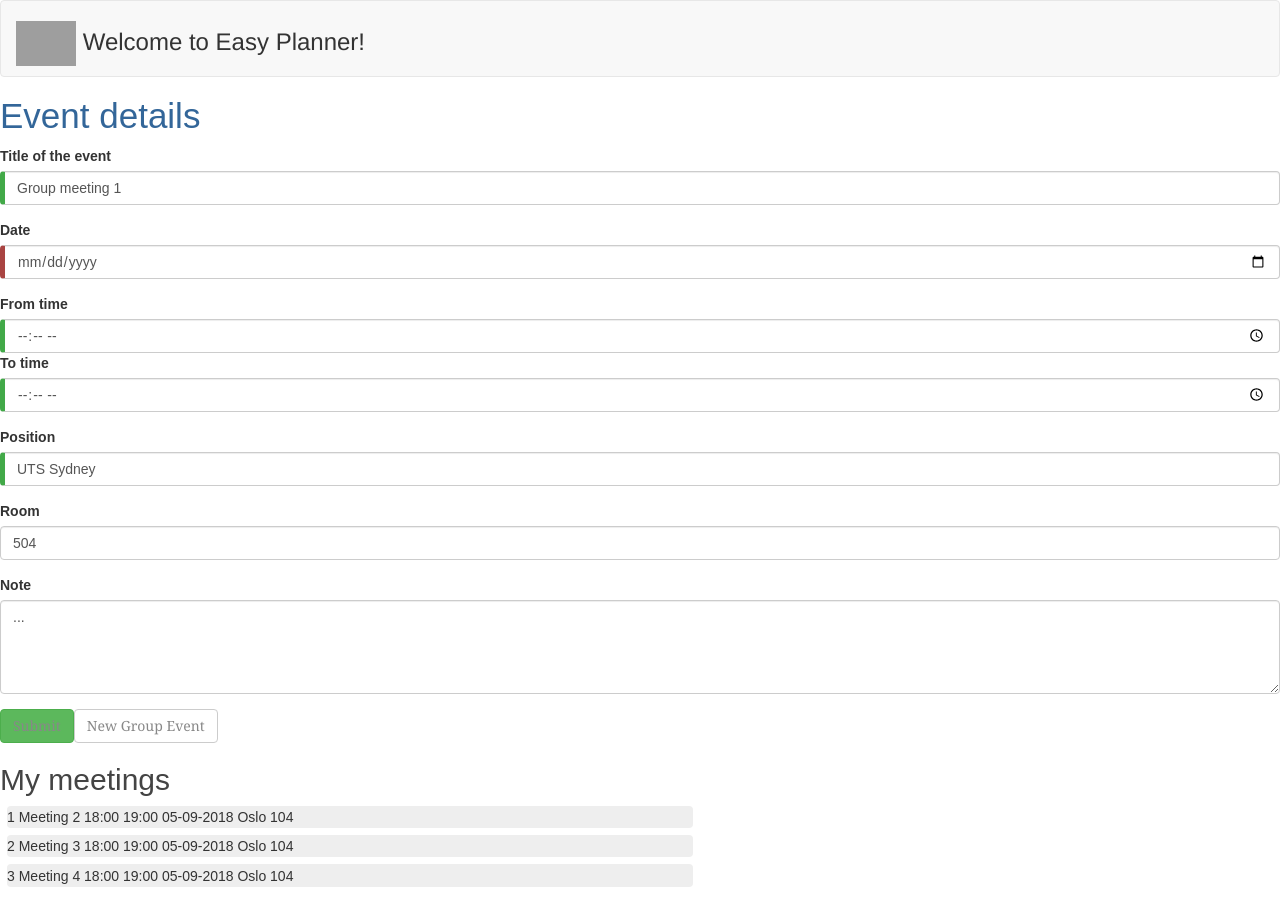
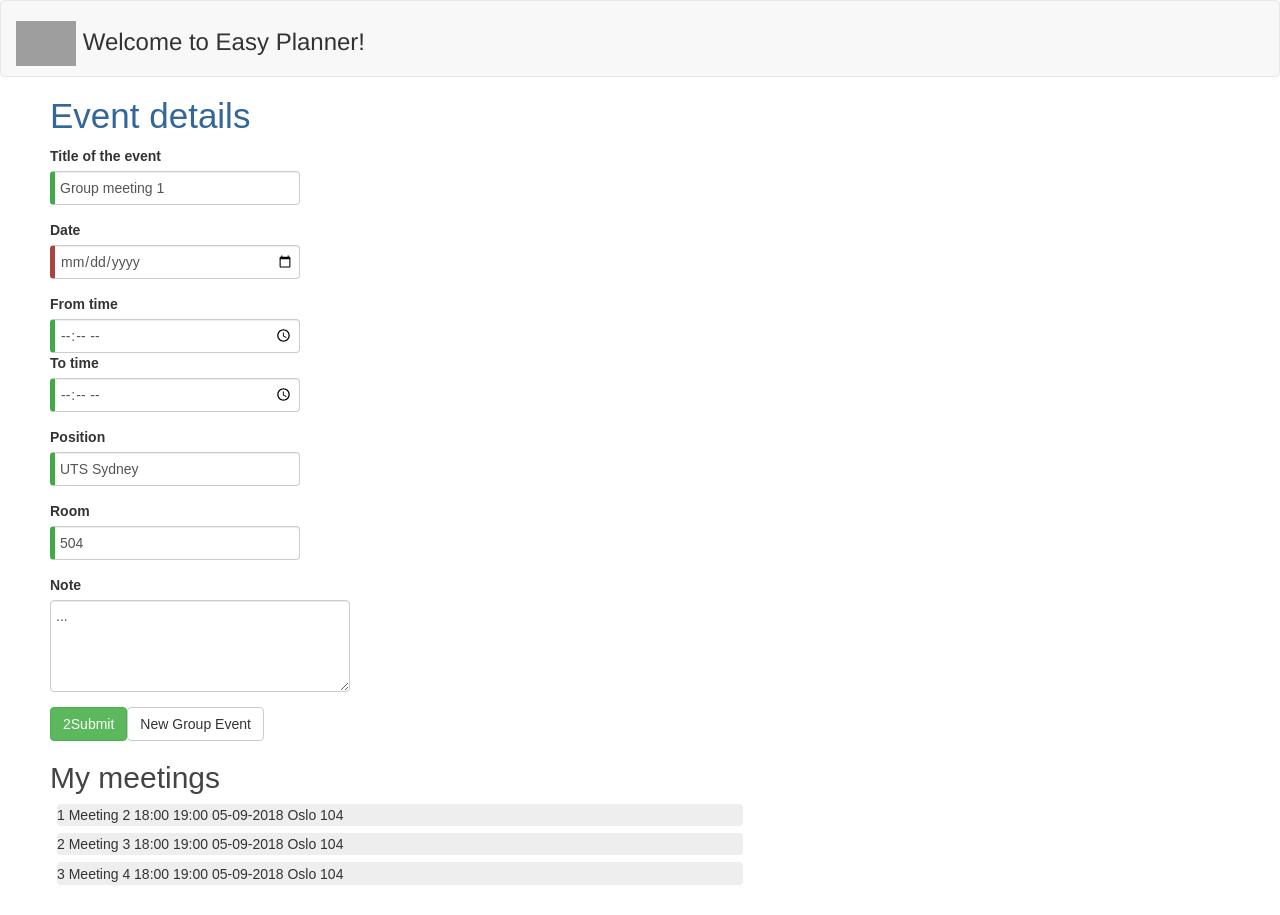
Before and after one commit to igel93/easyplanner, an Angular app in the folder easy-planner/: page /login/calendar-view/create-group-event in a window 1280 px wide. Built offline with nearby package versions, Linux system fonts and the light colour scheme; grey boxes are pictures that could not be loaded.

Commit message:
Fixes routing and design in group-view

```diff
--- a/easy-planner/src/app/create-group-event/create-group-event.component.css
+++ b/easy-planner/src/app/create-group-event/create-group-event.component.css
@@ -1,4 +1,8 @@
 @import url('https://unpkg.com/bootstrap@3.3.7/dist/css/bootstrap.min.css');
+
+.create-group-event-panel {
+    padding-left: 50px;
+}
 
 /* Application-wide Styles */
     h1 {
@@ -14,7 +18,7 @@
     body {
       margin: 2em;
     }
-    body, input[text], button {
+    body, input[text] {
       color: #888;
       font-family: Cambria, Georgia;
     }
@@ -23,12 +27,26 @@
       font-family: Arial, Helvetica, sans-serif;
     }
 
+    input[time] {
+      width: 250px;
+      padding: 5px;
+    }
+
+    textarea {
+      width: 300px;
+      padding: 5px;
+    }
+
     .ng-valid[required], .ng-valid.required  {
-     border-left: 5px solid #42A948; /* green */
+      border-left: 5px solid #42A948; /* green */
+      width: 250px;
+      padding: 5px;
     }
 
     .ng-invalid:not(form)  {
       border-left: 5px solid #a94442; /* red */
+      width: 250px;
+      padding: 5px;
     }
 
     .events {
--- a/easy-planner/src/app/create-group-event/create-group-event.component.html
+++ b/easy-planner/src/app/create-group-event/create-group-event.component.html
@@ -27,7 +27,7 @@
     </div>
     <div class="form-group">
       <label for="room">Room </label>
-      <input type="text" class="form-control" value="505" name="room"
+      <input type="text" class="form-control" value="505" name="room" required
       [(ngModel)]="model.room" room = "room" #eventTitle="ngModel"/>
     </div>
     <div class="form-group">
@@ -36,7 +36,7 @@
       </textarea>
     </div>
   </form>
-  <button type="submit" class="btn btn-success">Submit </button>
+  <button type="submit" class="btn btn-success" routerLink={{link}}>2Submit </button>
   <button type="button" class="btn btn-default" (click)="newGroupEvent()"> New Group Event</button>
 
 <div>
--- a/easy-planner/src/app/create-group-event/create-group-event.component.ts
+++ b/easy-planner/src/app/create-group-event/create-group-event.component.ts
@@ -1,4 +1,5 @@
 import { Component, OnInit } from '@angular/core';
+import { Router } from '@angular/router';
 
 import { GroupEvent } from '../group-event';
 import { GROUPEVENTS } from 'src/mock-group-events';
@@ -10,10 +11,15 @@ import { GROUPEVENTS } from 'src/mock-group-events';
 })
 export class CreateGroupEventComponent implements OnInit {
   model = new GroupEvent(1, 'Group meeting 1', '3PM', '4PM', '1. sept, 2019', 'UTS Sydney', '504', '...');
+  router: Router;
   submitted = false;
+  link: string;
   events = GROUPEVENTS;
 
-  onSubmit() { this.submitted = true; }
+  onSubmit() {
+    this.submitted = true;
+    this.link = '/login/calendar-view';
+  }
 
   newEvent() {
     this.model = new GroupEvent(2, '.', '.', '.', '.', '.', '.', '.');
```
